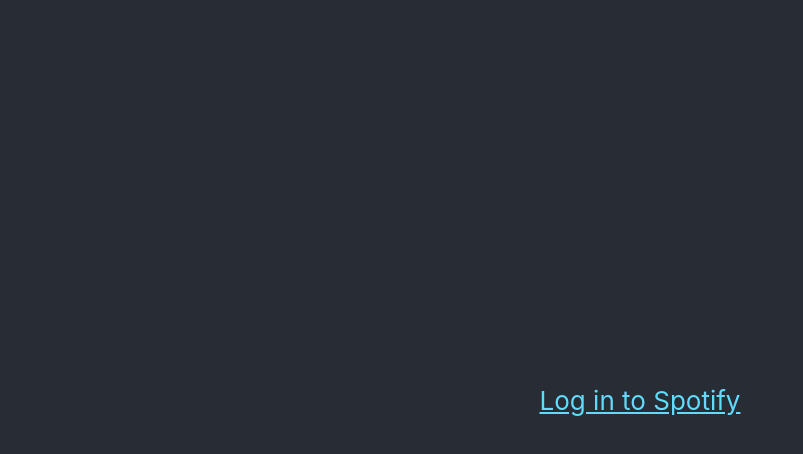
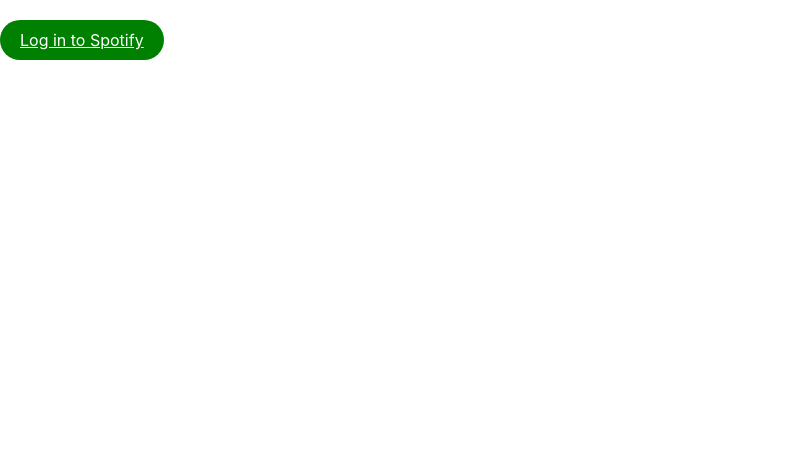
Before and after one commit to brunogarcia/react-spotify, a React (Create React App) app in the folder client/: page / in a window 1280 px wide. Shown: the top 454 px of the page, without its empty margins (0-803 px from the left). Built offline with nearby package versions, Linux system fonts and the light colour scheme.

Commit message:
feat: add styled components

```diff
--- a/client/src/App.tsx
+++ b/client/src/App.tsx
@@ -10,7 +10,12 @@
 import { SpotifyUser } from "./types/spotify.model"
 import { getCurrentUserProfile } from './api/spotify'
 
-import './App.css';
+import Home from './components/Home';
+import Login from './components/Login';
+import TopArtists from './components/TopArtists';
+import TopTracks from './components/TopTracks';
+import Playlist from './components/Playlist';
+import Playlists from './components/Playlists';
 
 function App() {
   const [token, setToken] = useState<string | boolean | null>(null);
@@ -36,41 +41,15 @@
   return (
     <div className="App">
       <header className="App-header">
-        {!token ? (
-          <a className="App-link" href="http://localhost:8888/login">
-            Log in to Spotify
-          </a>
-        ) : (
+        {!token ? <Login /> : (
           <Router>
             <ScrollToTop />
             <Routes>
-              <Route path="/top-artists">
-                <h1>Top Artists</h1>
-              </Route>
-              <Route path="/top-tracks">
-                <h1>Top Tracks</h1>
-              </Route>
-              <Route path="/playlists/:id">
-                <h1>Playlist</h1>
-              </Route>
-              <Route path="/playlists">
-                <h1>Playlists</h1>
-              </Route>
-              <Route path="/">
-                <>
-                  <button onClick={auth.logout}>Log Out</button>
-
-                  {profile && (
-                    <div>
-                      <h1>{profile.display_name}</h1>
-                      <p>{profile.followers.total} Followers</p>
-                      {profile.images.length && profile.images[0].url && (
-                        <img src={profile.images[0].url} alt="Avatar"/>
-                      )}
-                    </div>
-                  )}
-                </>
-              </Route>
+              <Route path="/top-artists" element={<TopArtists />} />
+              <Route path="/top-tracks" element={<TopTracks />} />
+              <Route path="/playlists/:id" element={<Playlist />} />
+              <Route path="/playlists" element={<Playlists />} />
+              <Route path="/" element={<Home profile={profile} />} />
             </Routes>
           </Router>
         )}
--- /dev/null
+++ b/client/src/components/Home.tsx
@@ -0,0 +1,27 @@
+import React from 'react';
+import auth from '../hooks/auth';
+import { SpotifyUser } from "../types/spotify.model"
+
+interface Props {
+  profile: SpotifyUser | null;
+}
+
+const Home: React.FC<Props> = ({ profile }) => {
+  return (
+    <>
+    <button onClick={auth.logout}>Log Out</button>
+
+    {profile && (
+      <div>
+        <h1>{profile.display_name}</h1>
+        <p>{profile.followers.total} Followers</p>
+        {profile.images.length && profile.images[0].url && (
+          <img src={profile.images[0].url} alt="Avatar"/>
+        )}
+      </div>
+    )}
+  </>
+  );
+}
+
+export default Home;
--- /dev/null
+++ b/client/src/components/Login.tsx
@@ -0,0 +1,21 @@
+import React from 'react';
+import styled from 'styled-components/macro';
+
+const StyledButton = styled.a`
+  background-color: green;
+  color: white;
+  padding: 10px 20px;
+  margin: 20px auto;
+  border-radius: 30px;
+  display: inline-block;
+`;
+
+const Login: React.FC = () => {
+  return (
+    <StyledButton href="http://localhost:8888/login">
+      Log in to Spotify
+    </StyledButton>
+  );
+}
+
+export default Login;
--- /dev/null
+++ b/client/src/components/Playlist.tsx
@@ -0,0 +1,11 @@
+import React from 'react';
+
+const PlayList: React.FC = () => {
+  return (
+    <h1>
+     PlayList
+    </h1>
+  );
+}
+
+export default PlayList;
--- /dev/null
+++ b/client/src/components/Playlists.tsx
@@ -0,0 +1,11 @@
+import React from 'react';
+
+const PlayLists: React.FC = () => {
+  return (
+    <h1>
+     PlayLists
+    </h1>
+  );
+}
+
+export default PlayLists;
--- /dev/null
+++ b/client/src/components/TopArtists.tsx
@@ -0,0 +1,11 @@
+import React from 'react';
+
+const TopArtists: React.FC = () => {
+  return (
+    <h1>
+     Top Artists
+    </h1>
+  );
+}
+
+export default TopArtists;
--- /dev/null
+++ b/client/src/components/TopTracks.tsx
@@ -0,0 +1,11 @@
+import React from 'react';
+
+const TopTracks: React.FC = () => {
+  return (
+    <h1>
+     Top Tracks
+    </h1>
+  );
+}
+
+export default TopTracks;
```
Also changed, not shown: client/package.json (+6 -1 lines), client/.babelrc (added), 1 other file (tests, documents, lock files or other folders).
